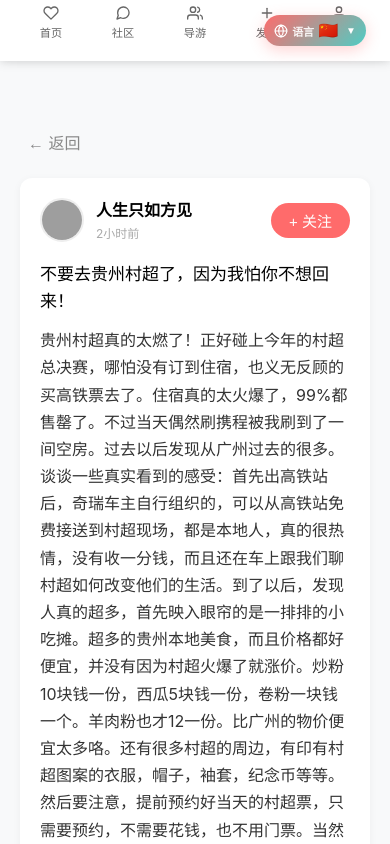
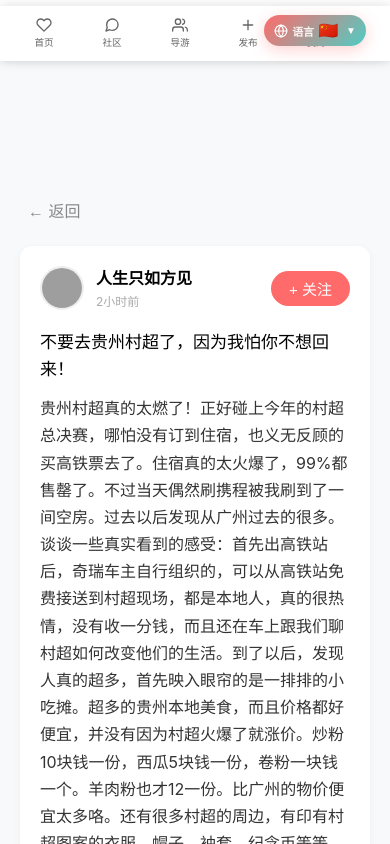
Before and after one commit to ntzndy/gztravel, a React (Create React App) app in the folder travel/: page /post/1 in a window 390 px wide. Shown: the top 844 px of the page. Built offline with nearby package versions, Linux system fonts and the light colour scheme; grey boxes are pictures that could not be loaded.

Commit message:
移动端修改

```diff
--- a/travel/src/components/Header.css
+++ b/travel/src/components/Header.css
@@ -140,20 +140,33 @@
     left: 0;
     right: 0;
     background: #fff;
-    padding: 10px 20px;
+    padding: 8px 10px;
     box-shadow: 0 -2px 10px rgba(0, 0, 0, 0.1);
-    justify-content: space-around;
+    justify-content: flex-start;
+    gap: 25px;
+    overflow-x: auto;
+    -webkit-overflow-scrolling: touch;
+    white-space: nowrap;
+    padding-left: 25px;
   }
 
   .nav-item {
     flex-direction: column;
-    gap: 4px;
-    padding: 8px;
+    gap: 2px;
+    padding: 6px 4px;
+    border-radius: 16px;
+    min-width: 55px;
+    text-align: center;
   }
 
   .nav-item span {
     display: block;
-    font-size: 0.7rem;
+    font-size: 0.65rem;
+  }
+
+  .nav-item svg {
+    width: 18px;
+    height: 18px;
   }
 
   .header-actions {
@@ -165,4 +178,23 @@
   .logo-text {
     font-size: 1.2rem;
   }
+
+  .nav-menu {
+    padding: 6px 5px 6px 20px;
+    gap: 20px;
+  }
+
+  .nav-item {
+    padding: 5px 2px;
+    min-width: 48px;
+  }
+
+  .nav-item span {
+    font-size: 0.6rem;
+  }
+
+  .nav-item svg {
+    width: 16px;
+    height: 16px;
+  }
 }
--- a/travel/src/components/PostCard.css
+++ b/travel/src/components/PostCard.css
@@ -251,5 +251,4 @@
   margin-left: 4px;
 }
 
-/* 隐藏原有用户信息样式 */
-.post-header, .user-info, .user-avatar, .user-details, .user-name, .post-time { display: none !important; }
+/* 删除隐藏样式，保留文字显示 */
--- a/travel/src/components/PostCard.js
+++ b/travel/src/components/PostCard.js
@@ -1,9 +1,9 @@
 import React, { useState } from 'react';
 import { Heart, MessageCircle, Share, Bookmark } from 'lucide-react';
 import { motion } from 'framer-motion';
-import { useLanguage } from '../context/LanguageContext';
 import './PostCard.css';
 import { useNavigate } from 'react-router-dom';
+import { useLanguage } from '../context/LanguageContext';
 
 const PostCard = ({ post }) => {
   const { currentLanguage } = useLanguage();
@@ -21,6 +21,29 @@ const PostCard = ({ post }) => {
     setIsBookmarked(!isBookmarked);
   };
 
+  // 处理可能是多语言对象或直接字符串的情况
+  const getLocalizedContent = (content) => {
+    if (content && typeof content === 'object' && content[currentLanguage]) {
+      return content[currentLanguage];
+    }
+    return content;
+  };
+
+  // 处理可能是多语言数组或直接数组的情况
+  const getLocalizedArray = (arr) => {
+    if (arr && typeof arr === 'object' && arr[currentLanguage]) {
+      return arr[currentLanguage];
+    }
+    return arr;
+  };
+
+  // 获取本地化的内容
+  const title = post.title ? getLocalizedContent(post.title) : '';
+  const content = getLocalizedContent(post.content);
+  const tags = getLocalizedArray(post.tags) || [];
+  const userName = post.user && post.user.name ? getLocalizedContent(post.user.name) : '';
+  const timeAgo = getLocalizedContent(post.timeAgo);
+
   return (
     <motion.div
       className="post-card"
@@ -34,7 +57,7 @@ const PostCard = ({ post }) => {
         <div className="post-images">
           <img
             src={post.images[0]}
-            alt={post.content[currentLanguage]}
+            alt={title || content}
             className="post-image"
           />
           {post.images.length > 1 && (
@@ -47,22 +70,23 @@ const PostCard = ({ post }) => {
 
       {/* 内容区域 */}
       <div className="post-content">
-        <div className="post-text">{post.content[currentLanguage]}</div>
-        {post.tags && post.tags[currentLanguage] && post.tags[currentLanguage].length > 0 && (
+        {title && <h2 className="post-title">{title}</h2>}
+        <p className="post-text">{content}</p>
+        {tags && tags.length > 0 && (
           <div className="post-tags">
-            {post.tags[currentLanguage].map((tag, index) => (
+            {tags.map((tag, index) => (
               <span key={index} className="post-tag">#{tag}</span>
             ))}
           </div>
         )}
       </div>
 
-      {/* 用户信息弱化显示（含头像） */}
+      {/* 用户信息弱化显示 */}
       <div className="post-user-weak">
         <img
           className="user-avatar-weak"
           src={post.user.avatar}
-          alt={post.user.name[currentLanguage]}
+          alt={userName}
           onClick={e => {
             e.stopPropagation();
             navigate(`/user/${post.user.id}`);
@@ -71,8 +95,8 @@ const PostCard = ({ post }) => {
           onMouseDown={e => e.stopPropagation()}
           onTouchStart={e => e.stopPropagation()}
         />
-        <span className="user-name-weak">{post.user.name[currentLanguage]}</span>
-        <span className="post-time-weak"> · {post.timeAgo[currentLanguage]}</span>
+        <span className="user-name-weak">{userName}</span>
+        <span className="post-time-weak"> · {timeAgo}</span>
       </div>
 
       {/* 交互按钮 */}
--- a/travel/src/pages/post/PostDetail.css
+++ b/travel/src/pages/post/PostDetail.css
@@ -1,7 +1,9 @@
 .post-detail-container {
   max-width: 800px;
-  margin: 32px auto;
-  padding: 20px;
+  margin: 0 auto;
+  padding: 120px 20px 20px 20px;
+  min-height: 100vh;
+  background: #f8f9fa;
 }
 .back-btn {
   background: none;
--- a/travel/src/pages/post/PostDetail.js
+++ b/travel/src/pages/post/PostDetail.js
@@ -1,4 +1,4 @@
-import React, { useState } from 'react';
+import React, { useState, useEffect } from 'react';
 import { useParams, useNavigate } from 'react-router-dom';
 import './PostDetail.css';
 import { mockPosts } from './mockPosts';
@@ -15,37 +15,50 @@ const mockComments = [
 const PostDetail = () => {
   const { id } = useParams();
   const navigate = useNavigate();
-  const [visiblePosts, setVisiblePosts] = useState(POSTS_PER_PAGE);
-  const [followed, setFollowed] = React.useState(false);
+  const [currentPost, setCurrentPost] = useState(null);
+  const [followed, setFollowed] = useState(false);
 
-  React.useEffect(() => {
+  useEffect(() => {
+    // 滚动到顶部
     window.scrollTo({ top: 0, behavior: 'smooth' });
-  }, [id]);
 
-  const handleLoadMore = () => {
-    setVisiblePosts(prev => prev + POSTS_PER_PAGE);
-  };
+    // 根据 ID 查找对应的帖子
+    const post = mockPosts.find(p => p.id === parseInt(id));
+    if (post) {
+      setCurrentPost(post);
+    } else {
+      // 如果找不到帖子，返回首页
+      navigate('/');
+    }
+  }, [id, navigate]);
 
-  const displayedPosts = mockPosts.slice(0, visiblePosts);
-  const hasMorePosts = visiblePosts < mockPosts.length;
+  if (!currentPost) {
+    return (
+      <div className="post-detail-container">
+        <div className="loading">
+          <div className="loading-spinner"></div>
+          <p>正在加载内容...</p>
+        </div>
+      </div>
+    );
+  }
 
   return (
     <div className="post-detail-container">
       <button className="back-btn" onClick={() => navigate(-1)}>← 返回</button>
-      {displayedPosts.map(post => (
-        <div key={post.id} className="post-card-detail">
+      <div className="post-card-detail">
         <div className="user-info-detail">
           <motion.img
             className="avatar-detail"
-              src={post.user.avatar}
-              alt="avatar"
-              onClick={() => navigate(`/user/${encodeURIComponent(post.user.name)}`)}
+            src={currentPost.user.avatar}
+            alt={currentPost.user.name}
+            onClick={() => navigate(`/user/${encodeURIComponent(currentPost.user.name)}`)}
             style={{cursor: 'pointer'}}
             whileTap={{ scale: 0.92 }}
           />
           <div style={{flex: 1}}>
-              <div className="username-detail">{post.user.name}</div>
-              <div className="time-detail">{post.timeAgo}</div>
+            <div className="username-detail">{currentPost.user.name}</div>
+            <div className="time-detail">{currentPost.timeAgo}</div>
           </div>
           <button
             className={`follow-btn${followed ? ' followed' : ''}`}
@@ -54,41 +67,43 @@ const PostDetail = () => {
             {followed ? '已关注' : '+ 关注'}
           </button>
         </div>
-          <div className="content">{post.title}</div>
-          <div className="content-detail">{post.content}</div>
-          {post.images && post.images.length > 0 && (
+        <div className="content">{currentPost.title}</div>
+        <div className="content-detail">{currentPost.content}</div>
+        {currentPost.images && currentPost.images.length > 0 && (
           <div className="images">
-              {post.images.map((img, i) => (
-                <img key={i} src={img} alt="post" className="post-image" />
+            {currentPost.images.map((img, i) => (
+              <img key={i} src={img} alt={currentPost.title} className="post-image" />
             ))}
           </div>
         )}
         <div className="tags">
-            {post.tags.map(tag => <span key={tag} className="tag">#{tag}</span>)}
+          {currentPost.tags.map(tag => (
+            <span key={tag} className="tag">#{tag}</span>
+          ))}
         </div>
         <div className="actions">
-            <button className="like-btn">👍 {post.likes}</button>
-            <button className="comment-btn">💬 {post.comments}</button>
+          <button className="like-btn">👍 {currentPost.likes}</button>
+          <button className="comment-btn">💬 {currentPost.comments}</button>
         </div>
         <div className="comments-section">
-            {post.commentList && post.commentList.length > 0 ? post.commentList.map(c => (
-              <div key={c.id} className="comment">
-                <img className="comment-avatar" src={c.user.avatar} alt={c.user.name} />
-                <span className="comment-user">{c.user.name}：</span>
-                <span>{c.content}</span>
-                <span className="comment-time">{c.time}</span>
+          {currentPost.commentList && currentPost.commentList.length > 0 ? (
+            currentPost.commentList.map(comment => (
+              <div key={comment.id} className="comment">
+                <img
+                  className="comment-avatar"
+                  src={comment.user.avatar}
+                  alt={comment.user.name}
+                />
+                <span className="comment-user">{comment.user.name}：</span>
+                <span>{comment.content}</span>
+                <span className="comment-time">{comment.time}</span>
               </div>
-            )) : <div className="no-comment">暂无评论</div>}
+            ))
+          ) : (
+            <div className="no-comment">暂无评论</div>
+          )}
         </div>
       </div>
-      ))}
-      {hasMorePosts && (
-        <div className="load-more-container">
-          <button className="load-more-btn" onClick={handleLoadMore}>
-            加载更多
-          </button>
-        </div>
-      )}
     </div>
   );
 };
```
Lines whose indentation alone changed are shown as unchanged.
